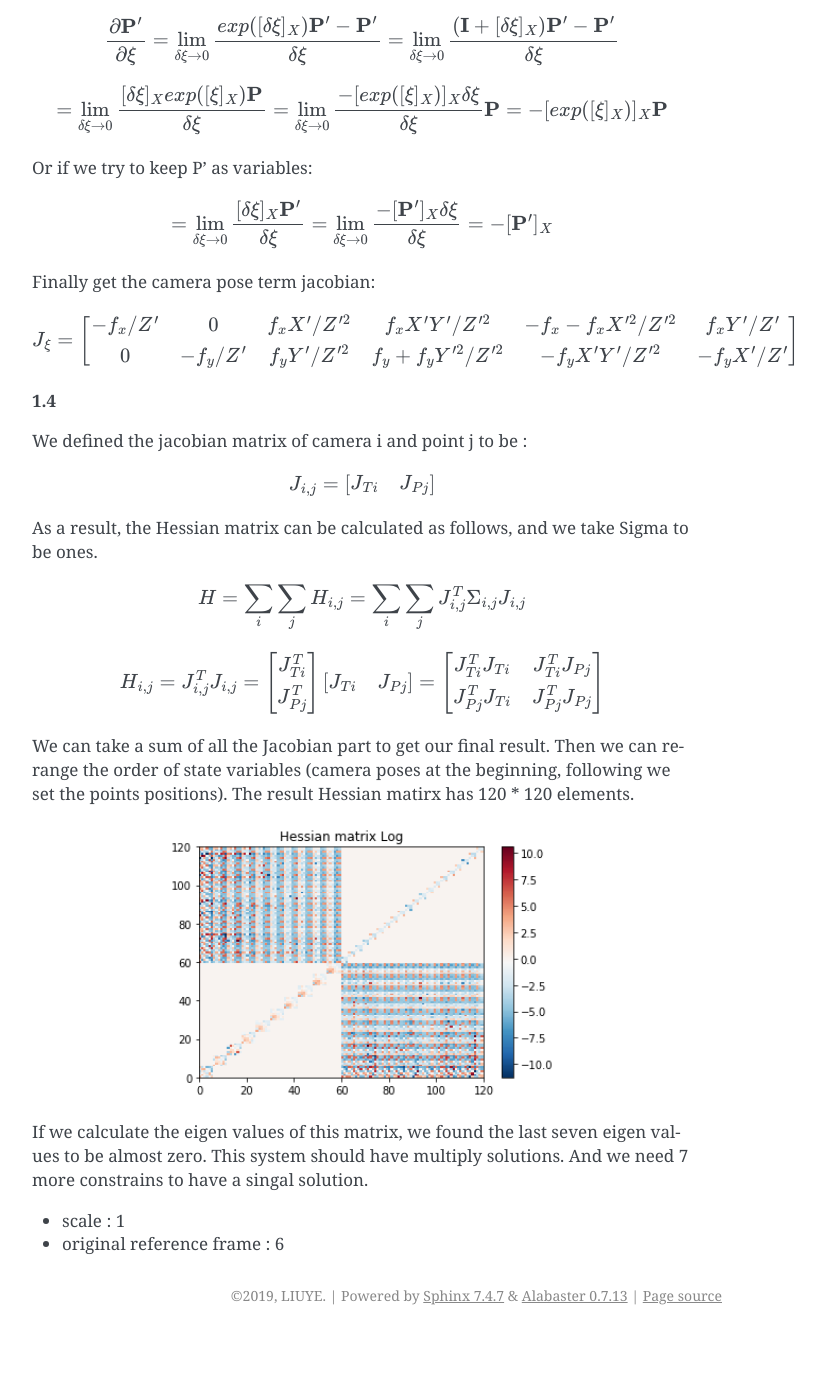
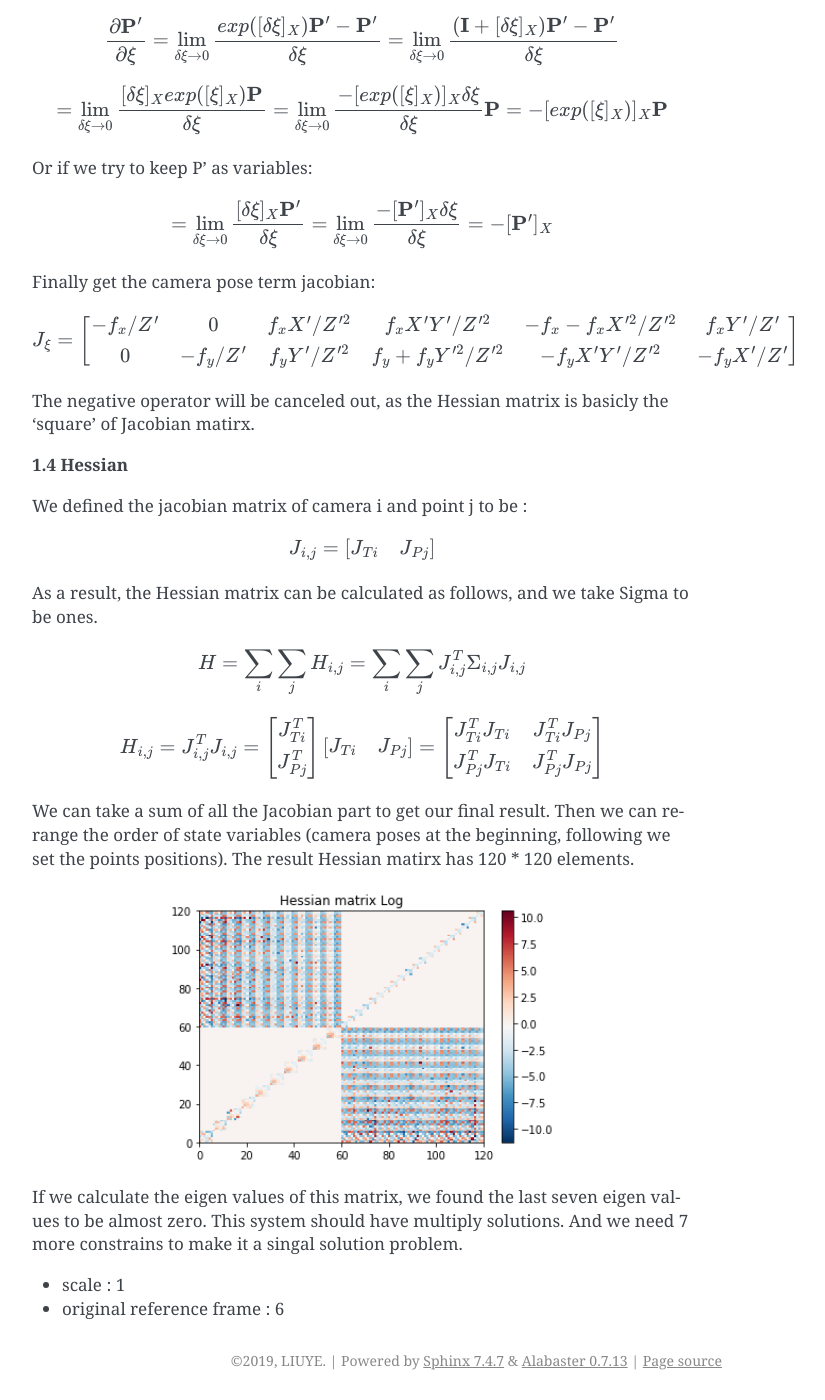
Before and after one commit to gggliuye/VIO, a Sphinx documentation site: the page built from docs/deepblue/VIO.rst, in a window 1280 px wide and 1400 px high, scrolled down 4753 px. Shown: the whole window, without its empty margins (388-1213 px from the left). Built offline with Sphinx 7.4.7, drawn with Linux system fonts in a browser that asks for light colours; before the commit the page ends 6088 px from its top, so only the background shows below that.

Commit message:
Update VIO.rst

```diff
--- a/docs/deepblue/VIO.rst
+++ b/docs/deepblue/VIO.rst
@@ -240,9 +240,9 @@ Finally get the camera pose term jacobian:
         \begin{bmatrix} - f_{x}/Z' & 0 & f_{x}X'/Z'^{2} & f_{x}X'Y'/Z'^{2} & - f_{x} - f_{x}X'^{2}/Z'^{2} & f_{x}Y'/Z' \\
          0 & - f_{y}/Z' & f_{y}Y'/Z'^{2} & f_{y} + f_{y}Y'^{2}/Z'^{2} & -f_{y}X'Y'/Z'^{2} &  -f_{y}X'/Z'  \end{bmatrix}
 
+The negative operator will be canceled out, as the Hessian matrix is basicly the 'square' of Jacobian matirx.
 
-
-**1.4**
+**1.4 Hessian**
 
 We defined the jacobian matrix of camera i and point j to be :
 
@@ -270,7 +270,7 @@ Then we can re-range the order of state variables (camera poses at the beginning
    :align: center
 
 
-If we calculate the eigen values of this matrix, we found the last seven eigen values to be almost zero. This system should have multiply solutions. And we need 7 more constrains to have a singal solution.
+If we calculate the eigen values of this matrix, we found the last seven eigen values to be almost zero. This system should have multiply solutions. And we need 7 more constrains to make it a singal solution problem.
 
 * scale : 1
 * original reference frame : 6
```
